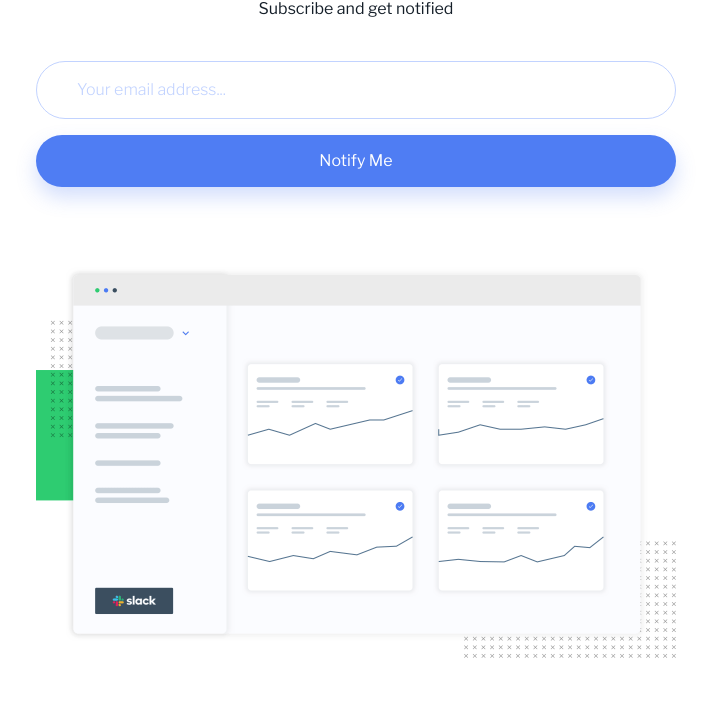
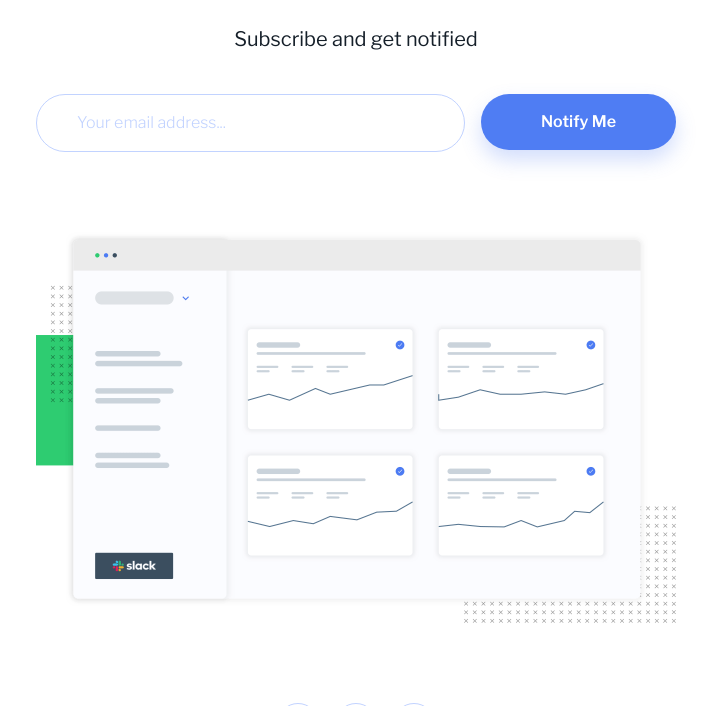
Before and after one commit to karolbanat/ping-coming-soon-page, a website: page index.html in a window 1280 px wide. Shown: the part 145-851 px from the top of the page, without its empty margins (284-995 px from the left). Drawn offline with nearby package versions, Linux system fonts and the light colour scheme.

Commit message:
Adjusting for bigger screens

```diff
--- a/src/sass/base/_root.scss
+++ b/src/sass/base/_root.scss
@@ -17,6 +17,7 @@
 	--fz-small: 1.4rem;
 	--fz-regular: 1.6rem;
 	--fz-large: 2.8rem;
+	--fz-x-large: 4.6rem;
 
 	// font weights
 	--fw-400: 300;
--- a/src/sass/components/_btn.scss
+++ b/src/sass/components/_btn.scss
@@ -1,8 +1,8 @@
 .btn {
-	padding: 1.8rem 6rem;
+	padding: 2rem 6rem;
 
 	font-size: var(--fz-regular);
-	font-weight: var(--fw-600);
+	font-weight: var(--fw-700);
 	line-height: 1;
 
 	background-color: var(--bg-button);
--- a/src/sass/components/_coming-soon.scss
+++ b/src/sass/components/_coming-soon.scss
@@ -8,7 +8,8 @@
 
 		h1 {
 			margin-block: 5rem 2.4rem;
-			font-size: var(--fz-large);
+
+			font-size: clamp(var(--fz-large), 7.5vw, var(--fz-x-large));
 			font-weight: var(--fw-400);
 			color: var(--heading);
 
@@ -17,10 +18,18 @@
 				color: var(--heading-span);
 			}
 		}
+
+		p {
+			font-size: var(--fz-regular);
+
+			@media (min-width: 50em) {
+				--fz-regular: 2rem;
+			}
+		}
 	}
 
 	&__image {
-		margin-block: 8rem 14rem;
+		margin-block: 8rem clamp(8rem, 18rem - 10vw, 14rem);
 		width: 100%;
 		max-width: 40em;
 	}
--- a/src/sass/components/_form.scss
+++ b/src/sass/components/_form.scss
@@ -5,9 +5,18 @@
 
 	margin-top: 4rem;
 
+	@media (min-width: 50em) {
+		flex-direction: row;
+		align-items: flex-start;
+	}
+
+	&__input-container {
+		flex-grow: 1;
+	}
+
 	&__input {
 		padding: 1em 2.5em;
-		width: 100%;
+		min-width: 100%;
 
 		border: 1px solid var(--input-border);
 		border-radius: 100vmax;
@@ -26,6 +35,11 @@
 		font-size: var(--fz-small);
 		line-height: 1;
 		color: var(--error);
+
+		@media (min-width: 50em) {
+			margin-left: 2.5em;
+			text-align: left;
+		}
 	}
 
 	&.error {
```
Also changed, not shown: dist/css/main.min.css.
